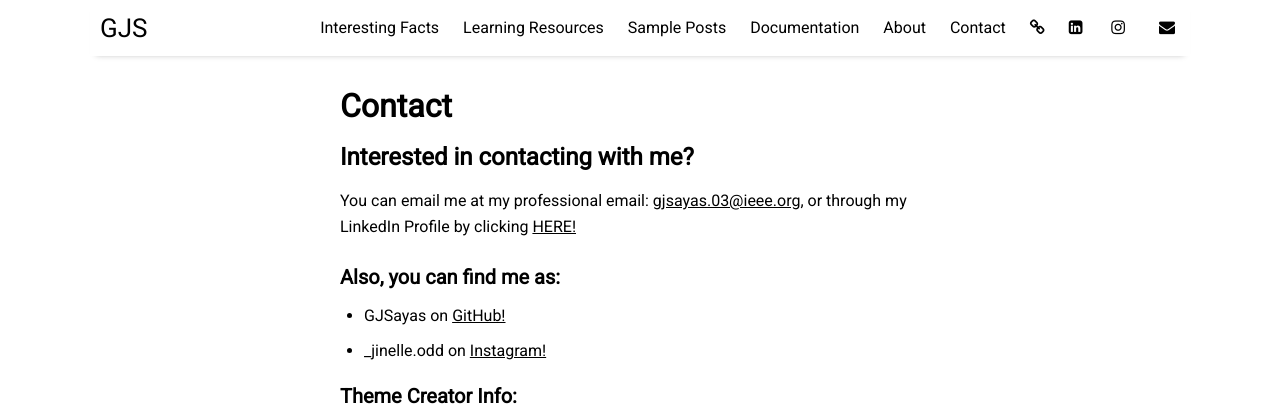
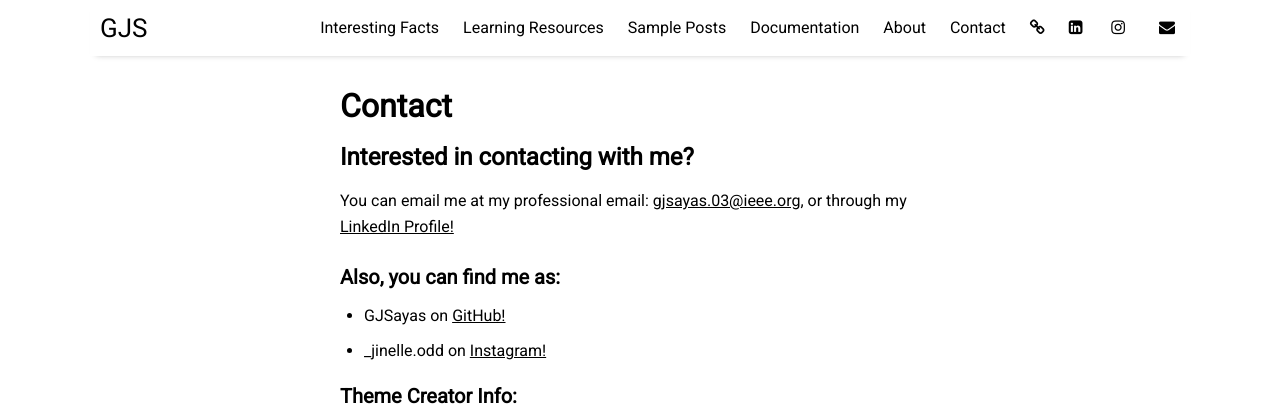
Before and after one commit to GJSayas/GJSayas.github.io, a Jekyll site: the page built from pages/contact.md, in a window 1280 px wide. Shown: the top 410 px of the page. Built offline with Jekyll 4.4.1, drawn with Linux system fonts in a browser that asks for light colours; nearby versions of some CDN libraries.

Commit message:
Update contact.md

```diff
--- a/pages/contact.md
+++ b/pages/contact.md
@@ -4,7 +4,7 @@ title: Contact
 permalink: /contact
 ---
 ## Interested in contacting with me?
-You can email me at my professional email: [gjsayas.03@ieee.org](mailto:gjsayas.03@ieee.org), or through my LinkedIn Profile by clicking <a herf="https://www.linkedin.com/in/getsie-jinelle-sayas-de-la-rosa-a02a97242/"> HERE!
+You can email me at my professional email: [gjsayas.03@ieee.org](mailto:gjsayas.03@ieee.org), or through my <a herf="https://www.linkedin.com/in/getsie-jinelle-sayas-de-la-rosa-a02a97242/"> LinkedIn Profile!
 
 ### Also, you can find me as:
 - GJSayas on <a href="https://github.com/GJSayas">GitHub!
```
